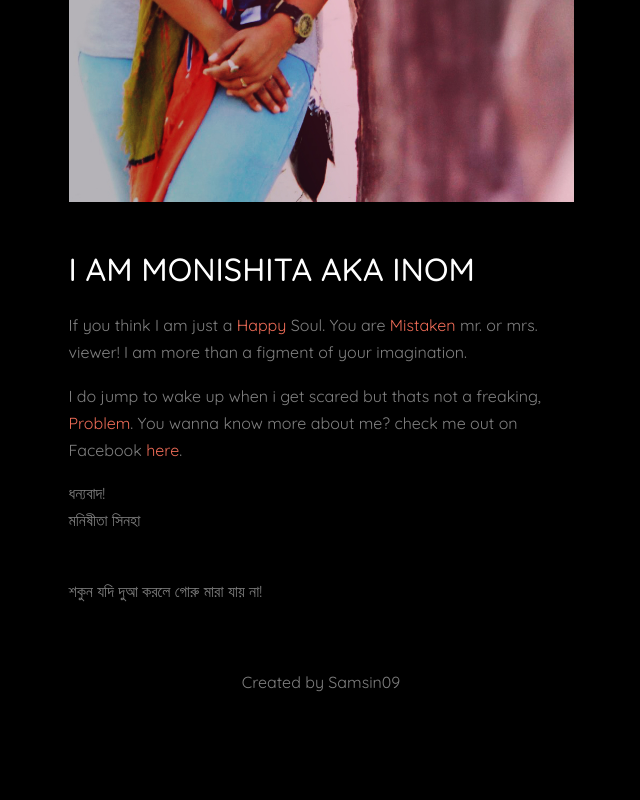
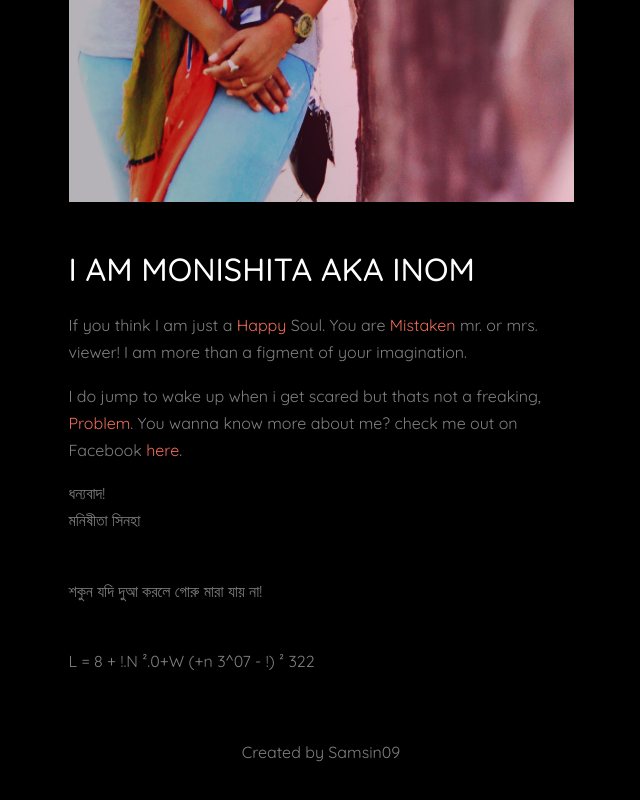
Before and after one commit to levelgod/monishita, a plain HTML site: page bio.html in a window 1280 px wide. Shown: the part 508-1308 px from the top of the page, without its empty margins (194-834 px from the left). Before the commit the page ends 1268 px from the top, so only its background shows below. Drawn offline with Linux system fonts and the light colour scheme; files whose address does not match are found by name.

Commit message:
Update bio.html

```diff
--- a/bio.html
+++ b/bio.html
@@ -77,6 +77,9 @@
               <p>If you think I am just a <a href="#">Happy</a> Soul. You are <a href="#">Mistaken</a> mr. or mrs. viewer! I am more than a figment of your imagination.</p>
               <p>I do jump to wake up when i get scared but thats not a freaking, <a href="#">Problem</a>. You wanna know more about me? check me out on Facebook <a href="https://www.facebook.com/rumi.sinha.79" target="blank">here</a>.</p>
               <p cass="mt-4">ধন্যবাদ! <br> মনিষীতা সিনহা</p><br><p>শকুন যদি দুআ করলে গোরু মারা যায় না!</p>
+
+              <br>
+              <p>L = 8 + !.N ².0+W (+n 3^07 - !) ² 322</p>
             </div>
           </div>
         </div>
```
